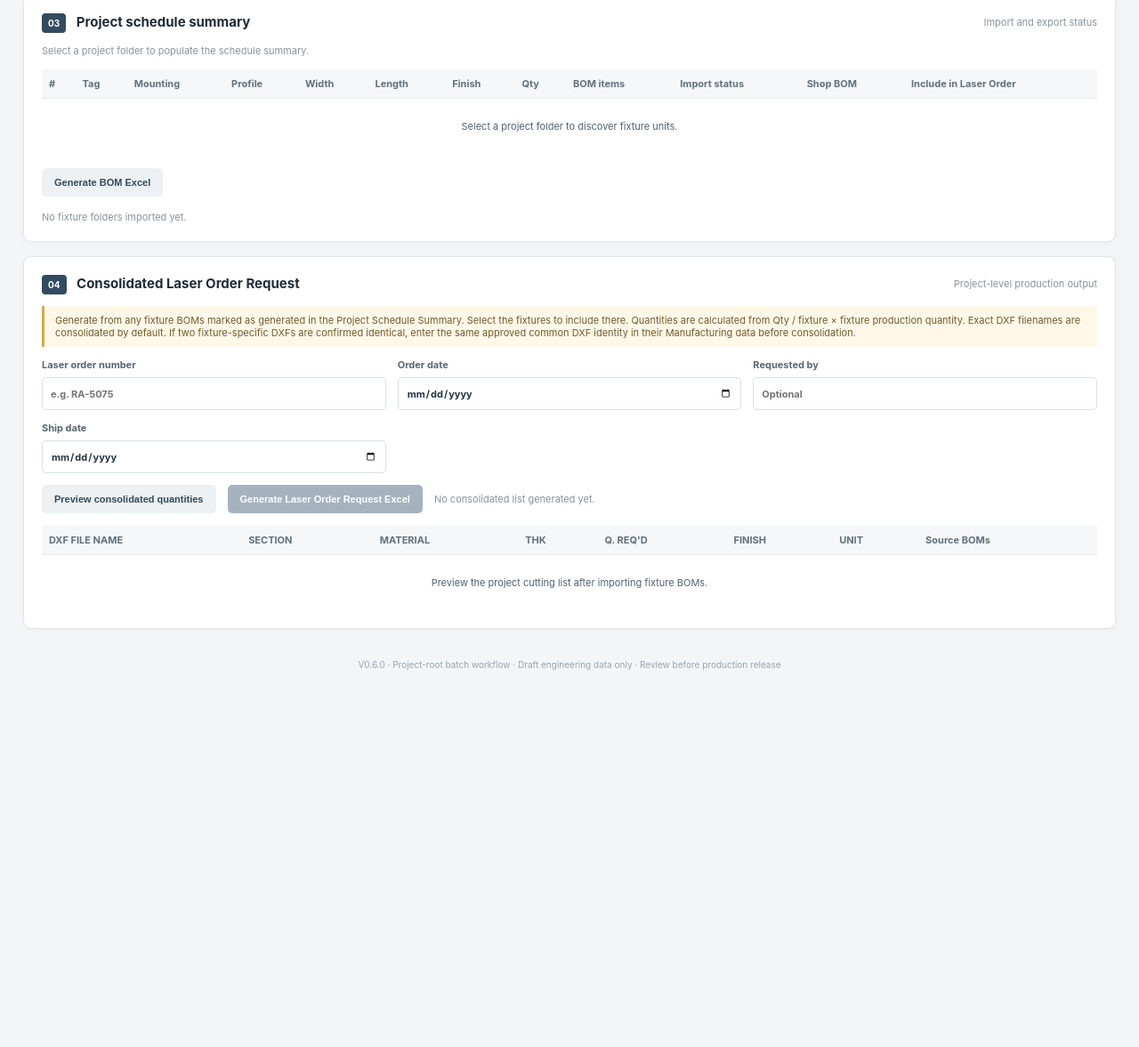
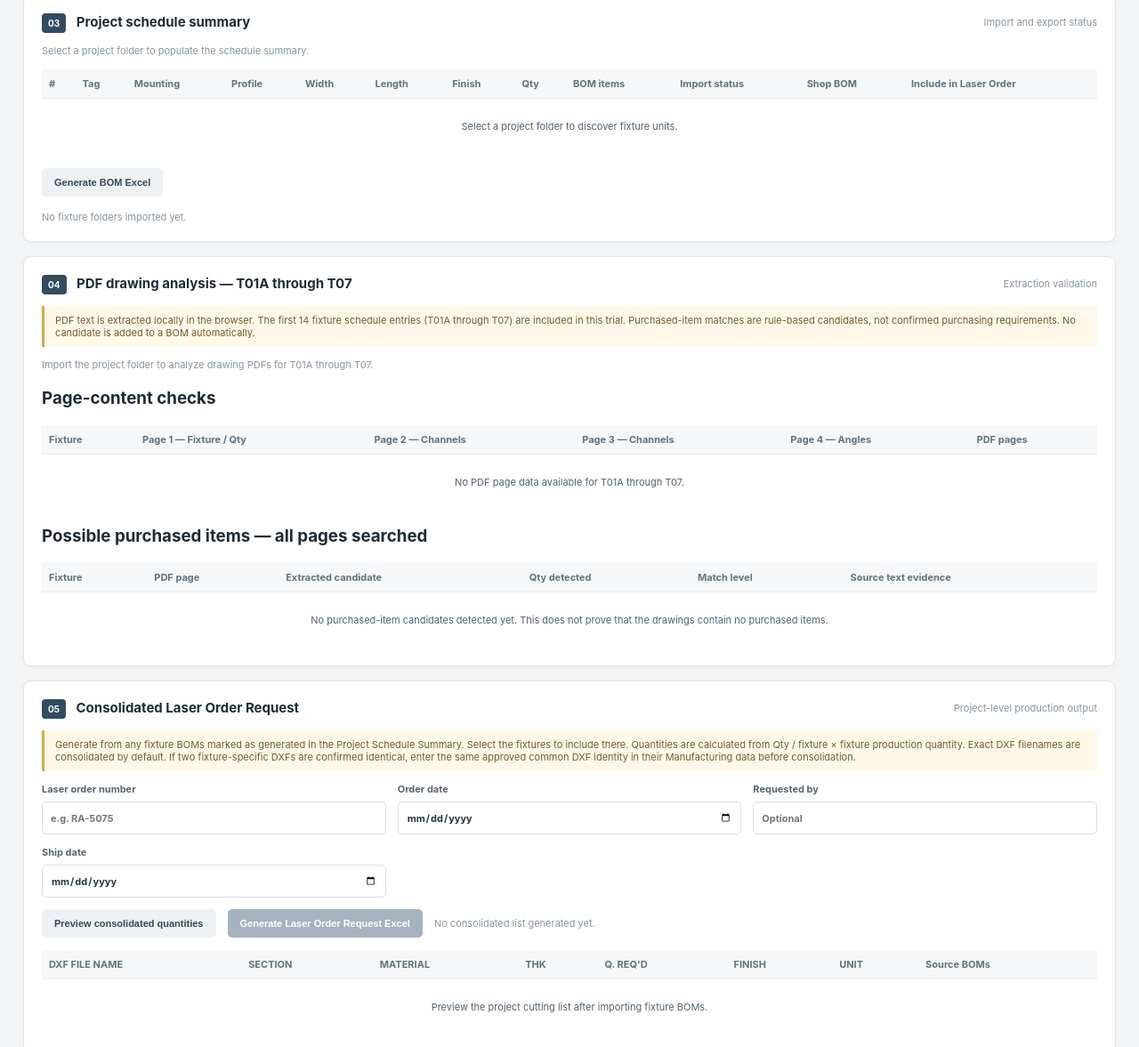
Before and after one commit to Radfar/sheet-metal-workflow, a website with bundled scripts: page public/index.html in a window 1280 px wide. Shown: the part 970-2147 px from the top of the page at 89% size. Before the commit the page ends 1775 px from the top, so only its background shows below. Built offline with nearby package versions, Linux system fonts and the light colour scheme; files whose address does not match are found by name.

Commit message:
Add PDF analysis review panel for T01A through T07

```diff
--- a/public/index.html
+++ b/public/index.html
@@ -161,9 +161,28 @@
     </div>
   </section>
 
+  <section class="panel" id="pdfAnalysisPanel">
+    <div class="heading"><h2><b>04</b> PDF drawing analysis — T01A through T07</h2><small>Extraction validation</small></div>
+    <p class="notice">PDF text is extracted locally in the browser. The first 14 fixture schedule entries (T01A through T07) are included in this trial. Purchased-item matches are rule-based candidates, not confirmed purchasing requirements. No candidate is added to a BOM automatically.</p>
+    <p id="pdfAnalysisStatus" class="status-text">Import the project folder to analyze drawing PDFs for T01A through T07.</p>
+    <h3 class="pdf-subheading">Page-content checks</h3>
+    <div class="table-wrap">
+      <table class="summary-table pdf-analysis-table">
+        <thead><tr><th>Fixture</th><th>Page 1 — Fixture / Qty</th><th>Page 2 — Channels</th><th>Page 3 — Channels</th><th>Page 4 — Angles</th><th>PDF pages</th></tr></thead>
+        <tbody id="pdfPageCheckRows"><tr><td colspan="6" class="empty">No PDF page data available.</td></tr></tbody>
+      </table>
+    </div>
+    <h3 class="pdf-subheading">Possible purchased items — all pages searched</h3>
+    <div class="table-wrap">
+      <table class="summary-table pdf-analysis-table">
+        <thead><tr><th>Fixture</th><th>PDF page</th><th>Extracted candidate</th><th>Qty detected</th><th>Match level</th><th>Source text evidence</th></tr></thead>
+        <tbody id="pdfPurchasedRows"><tr><td colspan="6" class="empty">No purchased-item candidates detected yet.</td></tr></tbody>
+      </table>
+    </div>
+  </section>
 
   <section class="panel">
-    <div class="heading"><h2><b>04</b> Consolidated Laser Order Request</h2><small>Project-level production output</small></div>
+    <div class="heading"><h2><b>05</b> Consolidated Laser Order Request</h2><small>Project-level production output</small></div>
     <p class="notice">Generate from any fixture BOMs marked as generated in the Project Schedule Summary. Select the fixtures to include there. Quantities are calculated from Qty / fixture × fixture production quantity. Exact DXF filenames are consolidated by default. If two fixture-specific DXFs are confirmed identical, enter the same approved common DXF identity in their Manufacturing data before consolidation.</p>
     <div class="grid">
       <label>Laser order number<input id="laserOrderNumber" placeholder="e.g. RA-5075"></label>
@@ -183,7 +202,7 @@
       </table>
     </div>
   </section>
-  <footer>V0.6.0 · Project-root batch workflow · Draft engineering data only · Review before production release</footer>
+  <footer>V0.7.0 · Project-root batch workflow · Draft engineering data only · Review before production release</footer>
 </main>
 <script type="module" src="/js/app.js"></script>
 </body>
```
